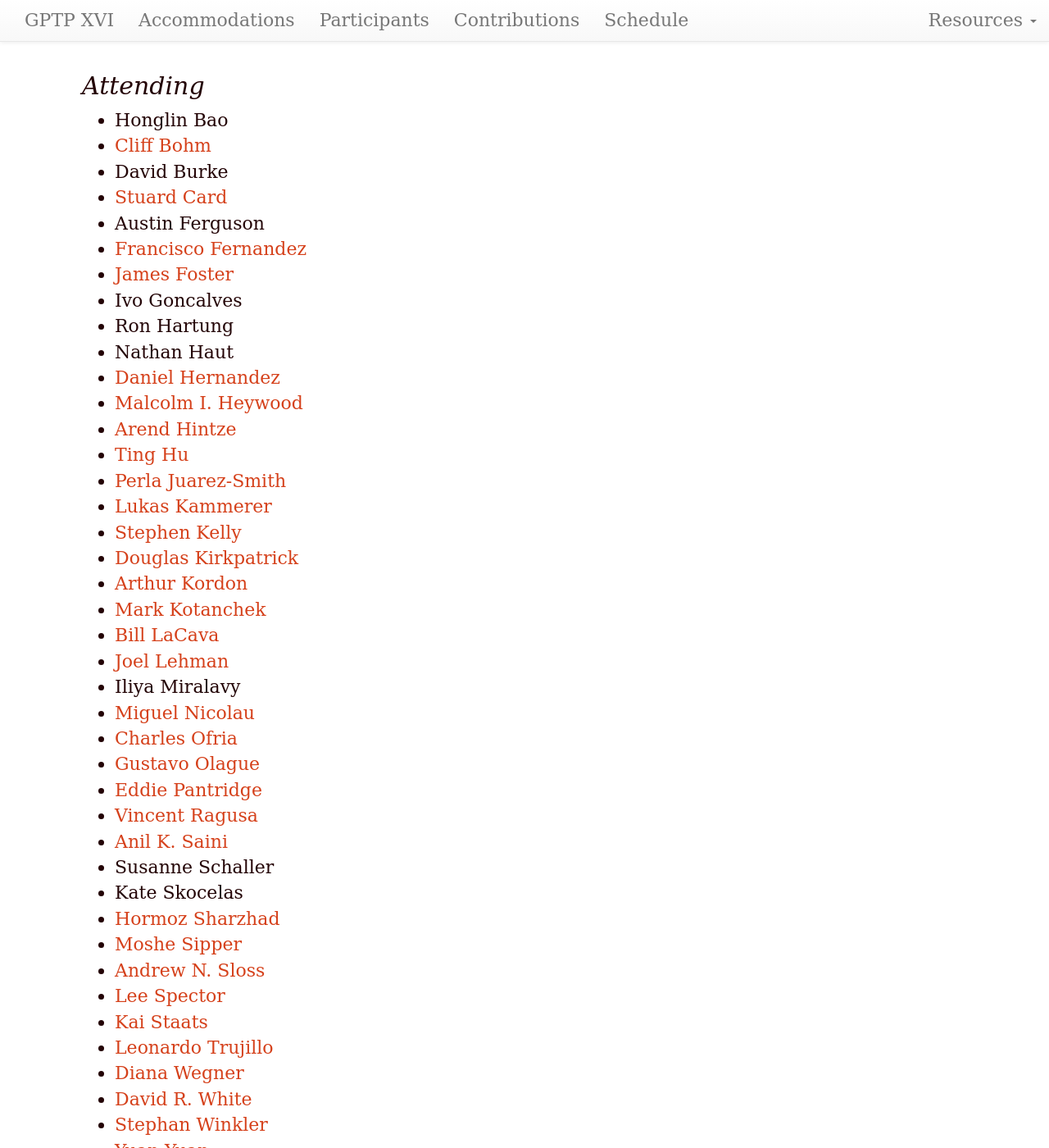
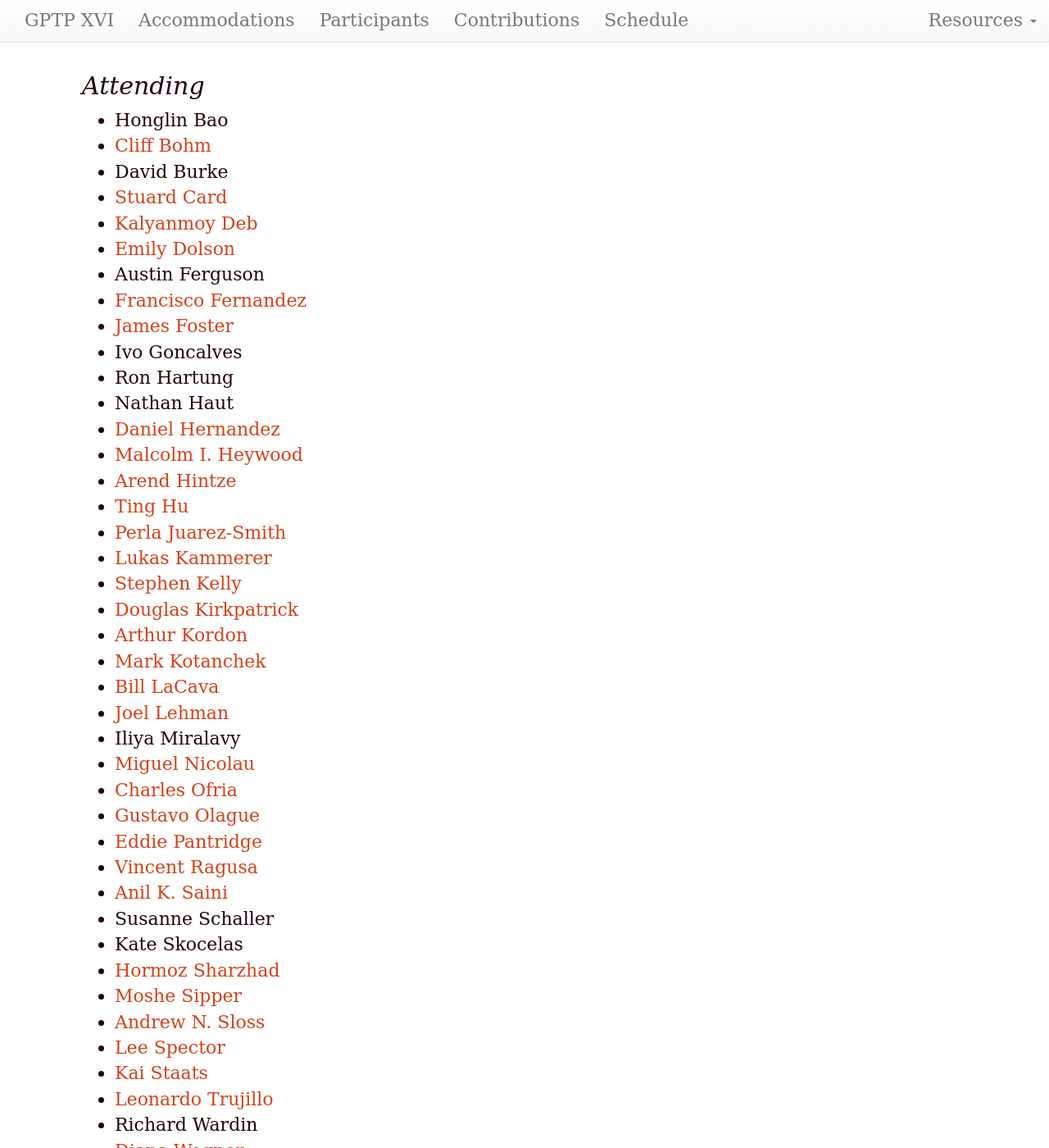
Before and after one commit to GPTP-workshop/gptp-workshop.github.io, a Jekyll site: the page built from attendees.md, in a window 1280 px wide and 1400 px high, scrolled down 673 px. Shown: the whole window at 82% size. Built offline with Jekyll 4.4.1, drawn with Linux system fonts in a browser that asks for light colours.

Commit message:
Update attendees.md

```diff
--- a/attendees.md
+++ b/attendees.md
@@ -28,6 +28,8 @@ dates: "May 16-19, 2019"
 - [Cliff Bohm](https://integrativebiology.natsci.msu.edu/about/directory/bohm-clifford1/)
 - David Burke
 - [Stuard Card](https://www.researchgate.net/profile/Stuart_Card3)
+- [Kalyanmoy Deb](https://www.egr.msu.edu/~kdeb/)
+- [Emily Dolson](http://cse.msu.edu/~dolsonem/)
 - Austin Ferguson
 - [Francisco Fernandez](https://www.researchgate.net/profile/Francisco_Vega3)
 - [James Foster](http://people.ibest.uidaho.edu/~foster/)
@@ -61,6 +63,7 @@ dates: "May 16-19, 2019"
 - [Lee Spector](http://faculty.hampshire.edu/lspector/)
 - [Kai Staats](https://www.kaistaats.com)
 - [Leonardo Trujillo](http://www.tree-lab.org/index.php/people-2/reserachers/46-leonardo-trujillo)
+- Richard Wardin
 - [Diana Wegner](https://www.linkedin.com/in/diana-wegner-1846889/)
 - [David R. White](http://www.davidrwhite.co.uk/)
 - [Stephan Winkler](https://heal.heuristiclab.com/team/winkler)
```
